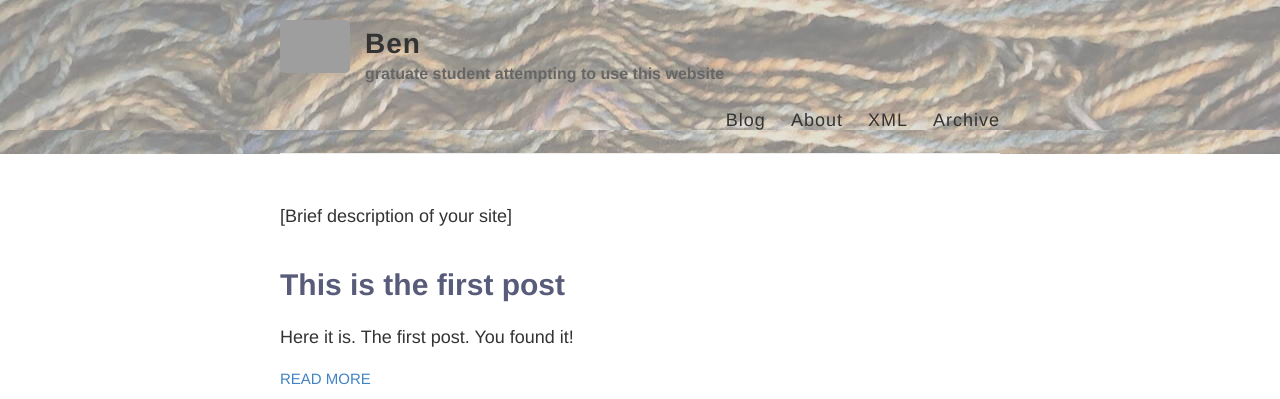
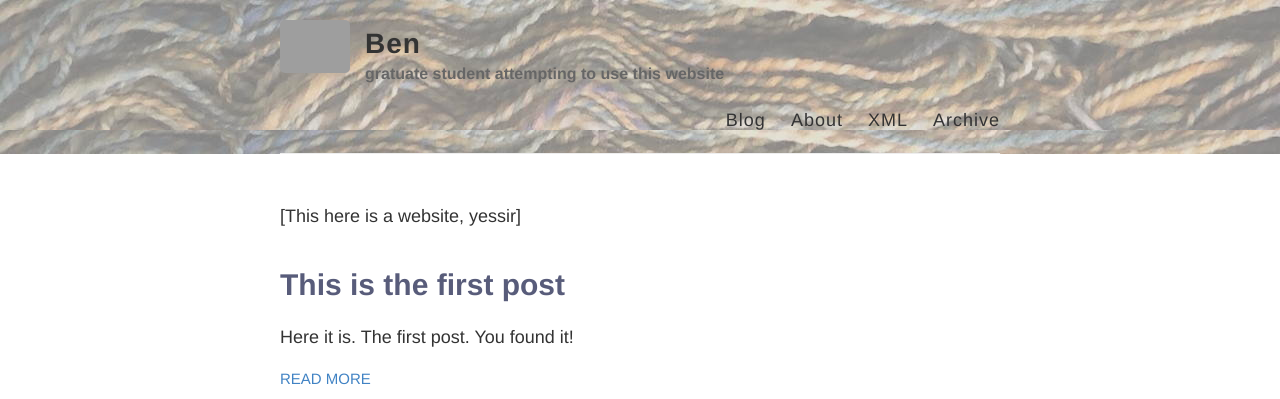
Before and after one commit to bfederlin/bfederlin.github.io, a Jekyll site: the page built from index.html, in a window 1280 px wide. Shown: the top 399 px of the page. Built offline with Jekyll 4.4.1, drawn with Linux system fonts in a browser that asks for light colours; grey boxes are pictures that could not be loaded.

Commit message:
Update index.html

```diff
--- a/index.html
+++ b/index.html
@@ -5,7 +5,7 @@ layout: default
 
 <div>
   <div>
-    <p>[Brief description of your site]</p>
+    <p>[This here is a website, yessir]</p>
   </div>
   <div class="posts">
   {% for post in site.posts %}
```
